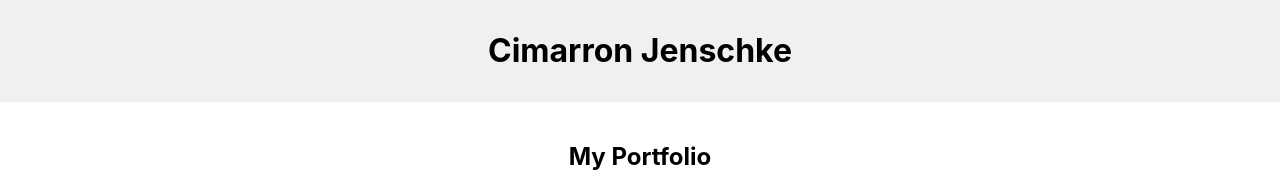
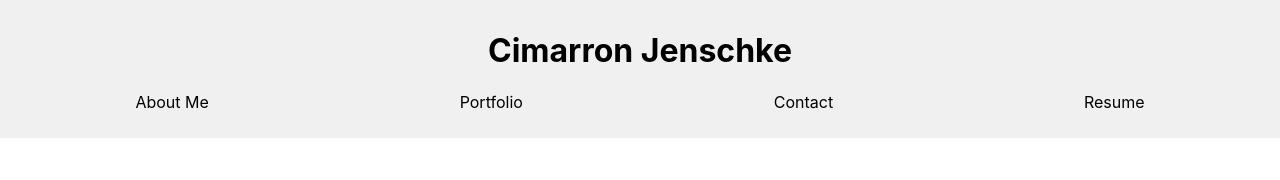
Before and after one commit to cjenschke/Portfolio-2, a React (Create React App) app: page /portfolio in a window 1280 px wide. Shown: the top 180 px of the page. Built offline with nearby package versions, Linux system fonts and the light colour scheme; the HTML template or start-up script is replaced by a standard one.

Commit message:
about me page loading with photo

```diff
--- a/src/App.js
+++ b/src/App.js
@@ -2,6 +2,7 @@ import React from 'react';
 import { BrowserRouter as Router, Route, Routes } from 'react-router-dom';
 import Header from './components/Header';
 import Footer from './components/Footer';
+import Navigation from './components/Navigation';
 import AboutMe from './pages/AboutMe';
 import Portfolio from './pages/Portfolio';
 import Contact from './pages/Contact';
@@ -18,7 +19,6 @@ function App() {
           <Route path="/portfolio" element={<Portfolio />} />
           <Route path="/contact" element={<Contact />} />
           <Route path="/resume" element={<Resume />} />
-          {/* Add more routes as needed */}
         </Routes>
         <Footer />
       </div>
--- a/src/components/Header/index.js
+++ b/src/components/Header/index.js
@@ -1,11 +1,12 @@
 import React from 'react';
+import Navigation from '../Navigation';
 import './style.css';
 
 function Header() {
   return (
     <header>
       <h1>Cimarron Jenschke</h1>
-      {/* Navigation Component will be inserted here */}
+      <Navigation />
     </header>
   );
 }
--- a/src/pages/AboutMe/index.js
+++ b/src/pages/AboutMe/index.js
@@ -5,7 +5,7 @@ function AboutMe() {
   return (
     <div className="about-me">
       <h2>About Me</h2>
-      <img src="../public/IMG_0405.jpeg" alt="Cimarron Jenschke" />
+      <img src="/IMG_0405.jpeg" alt="Cimarron Jenschke" />
       <p>Bio goes here.</p>
     </div>
   );
```
